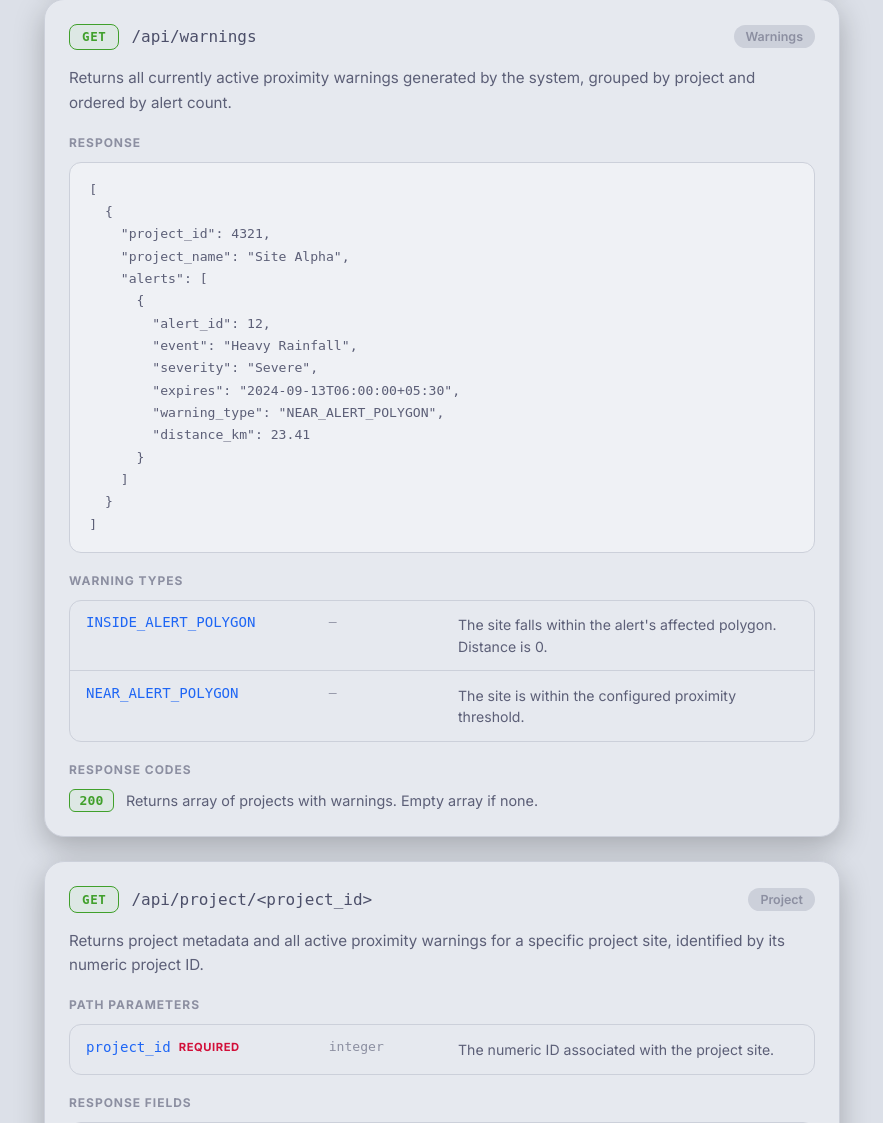
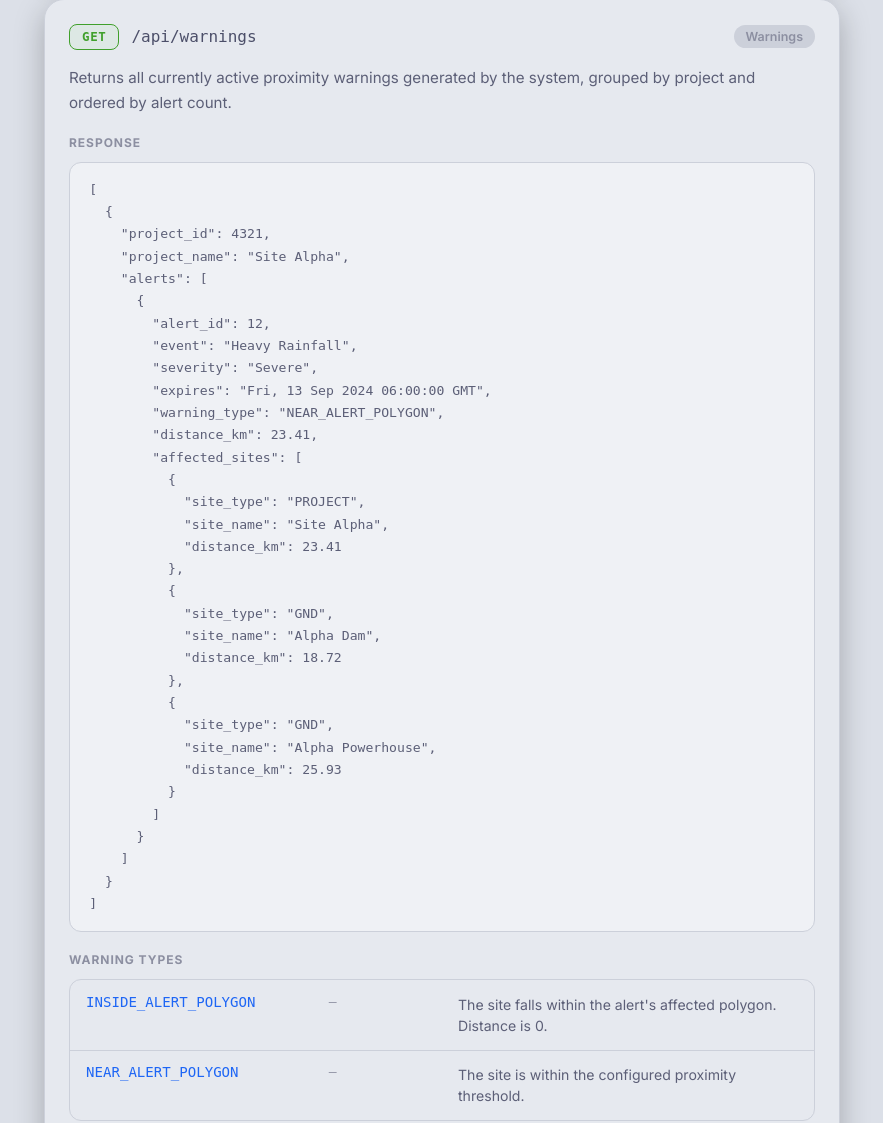
Before and after one commit to FelicityIris/NDMA-GeoAlert-Dashboard, a Flask app: page /api/docs in a window 1280 px wide. Shown: the part 963-2086 px from the top of the page, without its empty margins (198-1081 px from the left). Run offline with Flask 3, Linux system fonts and the light colour scheme; data that the repository does not hold is empty; parts of the project's set-up code (start-up, migrations or seed data) failed here and were passed over.

Commit message:
docs: update api documentation with new sample responses

```diff
--- a/app/templates/public/api-docs.html
+++ b/app/templates/public/api-docs.html
@@ -97,9 +97,26 @@
         "alert_id": 12,
         "event": "Heavy Rainfall",
         "severity": "Severe",
-        "expires": "2024-09-13T06:00:00+05:30",
+        "expires": "Fri, 13 Sep 2024 06:00:00 GMT",
         "warning_type": "NEAR_ALERT_POLYGON",
-        "distance_km": 23.41
+        "distance_km": 23.41,
+        "affected_sites": [
+          {
+            "site_type": "PROJECT",
+            "site_name": "Site Alpha",
+            "distance_km": 23.41
+          },
+          {
+            "site_type": "GND",
+            "site_name": "Alpha Dam",
+            "distance_km": 18.72
+          },
+          {
+            "site_type": "GND",
+            "site_name": "Alpha Powerhouse",
+            "distance_km": 25.93
+          }
+        ]
       }
     ]
   }
@@ -198,23 +215,43 @@
   "warnings": [
     {
       "alert_id": 52,
-      "project_id": 4321,
-      "site_name": "Site Alpha",
       "event": "Thunderstorm with Lightning",
       "severity": "Moderate",
       "warning_type": "NEAR_ALERT_POLYGON",
       "distance_km": 3.99,
-      "expires": "Mon, 08 Jun 2026 20:00:00 GMT"
+      "expires": "Mon, 08 Jun 2026 20:00:00 GMT",
+      "affected_sites": [
+        {
+          "site_type": "PROJECT",
+          "site_name": "Site Alpha",
+          "distance_km": 3.99
+        },
+        {
+          "site_type": "GND",
+          "site_name": "Alpha Switchyard",
+          "distance_km": 6.42
+        }
+      ]
     },
     {
       "alert_id": 5,
-      "project_id": 4321,
-      "site_name": "Site Alpha",
       "event": "Pre Fire Alert",
       "severity": "Severe",
       "warning_type": "NEAR_ALERT_POLYGON",
       "distance_km": 4.27,
-      "expires": "Fri, 12 Jun 2026 11:15:00 GMT"
+      "expires": "Fri, 12 Jun 2026 11:15:00 GMT",
+      "affected_sites": [
+        {
+          "site_type": "PROJECT",
+          "site_name": "Site Alpha",
+          "distance_km": 4.27
+        },
+        {
+          "site_type": "GND",
+          "site_name": "Alpha Intake",
+          "distance_km": 8.15
+        }
+      ]
     }
   ]
 }</pre>
```
